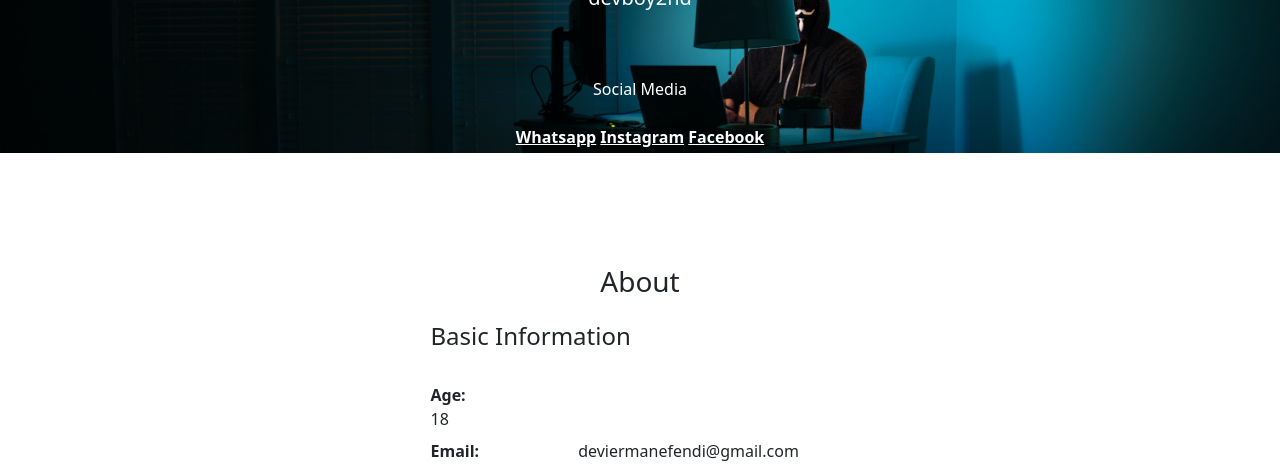
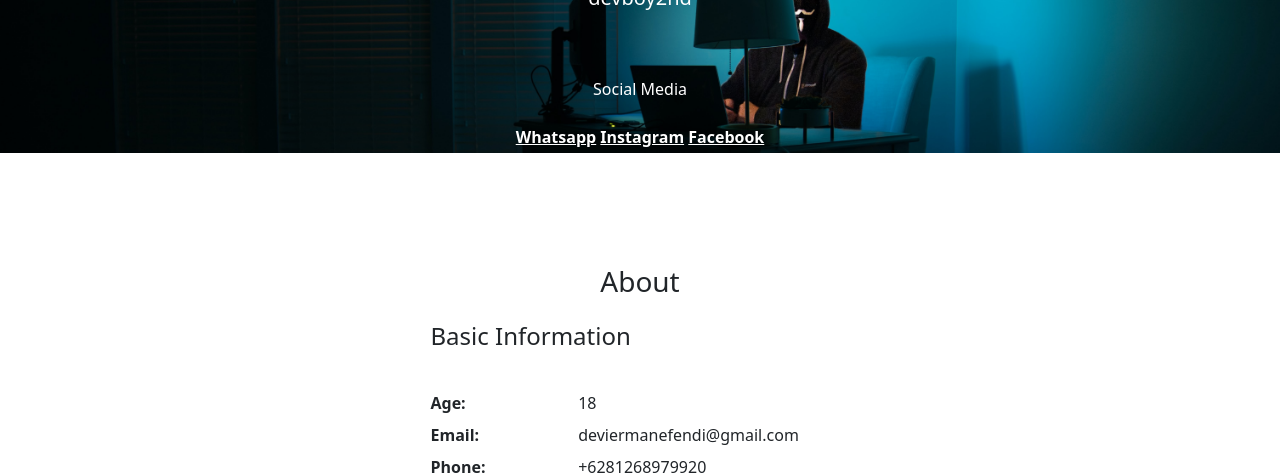
Before and after one commit to devboy2nd/devboy2nd.github.io, a plain HTML site: page index.html in a window 1280 px wide. Shown: the part 327-802 px from the top of the page. Drawn offline with nearby package versions, Linux system fonts and the light colour scheme.

Commit message:
perubahan

```diff
--- a/index.html
+++ b/index.html
@@ -92,9 +92,9 @@
             <div class="card-body">
               <div class="h4 mt-0 title">Basic Information</div>
               <br>
-              <div class="row">
-                <div class="col-sm-4-md"><strong>Age:</strong></div>
-                <div class="col-sm-8-md">18</div>
+              <div class="row mt-2">
+                <div class="col-sm-4"><strong>Age:</strong></div>
+                <div class="col-sm-8">18</div>
               </div>
               <div class="row mt-2">
                 <div class="col-sm-4"><strong>Email:</strong></div>
```
